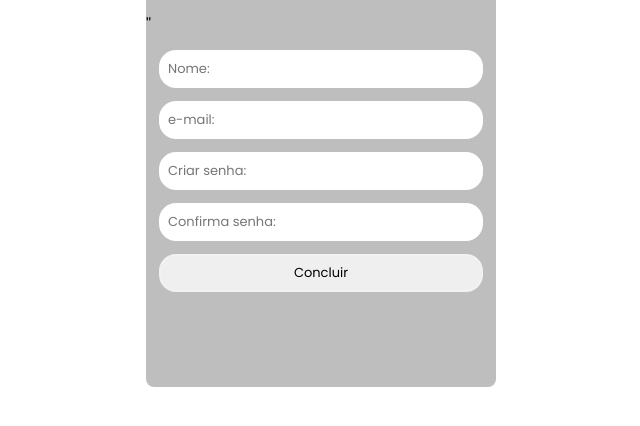
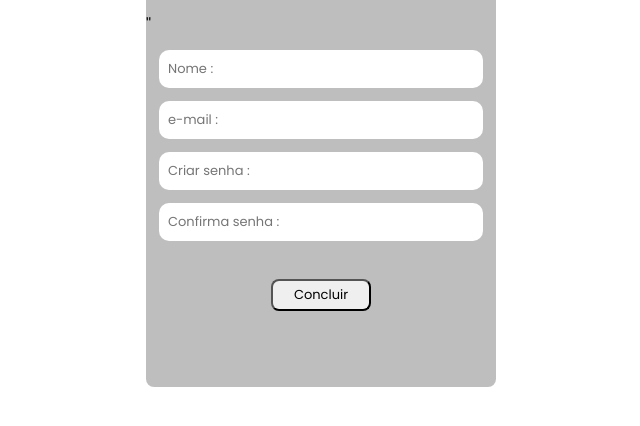
Before and after one commit to franciscojuniorflsjr/Projeto-Uber, a plain HTML site: page cadastro.html in a window 1280 px wide. Shown: the part 238-664 px from the top of the page, without its empty margins (319-959 px from the left). Drawn offline with Linux system fonts and the light colour scheme.

Commit message:
configurando botão concluir

```diff
--- a/assets/css/cadastro.css
+++ b/assets/css/cadastro.css
@@ -34,7 +34,7 @@
 .cadastro input {
     width: 100%;
     height: 100%;
-    border-radius: 17px;
+    border-radius: 10px;
     border: none;
     outline: none;
     border: 2px solid rgba(255, 255, 255, .2);
@@ -42,3 +42,22 @@
     padding: 7px;
 
 }
+
+.cadastro-botao{
+    text-align: center;
+    justify-content: center;
+
+}
+.cadastro-botao input {
+    width: 100px;
+    padding: 4px;
+    margin: 25px;
+    border-radius: 8px;
+    font-size: 13px;
+
+}
+
+.cadastro-botao :hover {
+    background:rgba(85, 85, 85, 0.591) ;
+    color: antiquewhite;
+}
--- a/cadastro.html
+++ b/cadastro.html
@@ -14,26 +14,29 @@
         <h1>Cadastrar Usuário </h1>
     '' <div class="cadastro">
            <label for="email-usuario"></label>
-        <input type="text" name="nome" id="nome-usuario" placeholder="Nome:">
+        <input type="text" name="nome" id="nome-usuario" placeholder="Nome :">
         </div>
     <div class="cadastro">
         <label for="email-usuario"></label>
-        <input type="text" name="email" id="email-usuario" placeholder="e-mail:">
+        <input type="text" name="email" id="email-usuario" placeholder="e-mail :">
     </div>
     <div class="cadastro">
         <label for="senha-usuario"></label>
-        <input type="password" name="senha-usuario" id="senha-usuario" placeholder="Criar senha:">
+        <input type="password" name="senha-usuario" id="senha-usuario"
+         placeholder="Criar senha :">
     </div>
     <div class="cadastro">
         <label for="repetir-senha-usuario"></label>
-        <input type="password" name="senha-usuario" id="repetir-senha-usuario" placeholder="Confirma senha:">
+        <input type="password" name="senha-usuario" id="repetir-senha-usuario"
+        placeholder="Confirma senha :">
     </div>
-    <div class="cadastro">
+    <div class="cadastro-botao">
         <input type="submit" value="Concluir" id="botao-cadastar">
     </div>
     </form>
 </section>
 
-
+<script src="js/cadastro.js"></script>
+<script src="js/validate.js"></script>
 </body>
 </html>
--- /dev/null
+++ b/js/cadastro.js
@@ -0,0 +1 @@
+alert('error')
--- a/js/clienCode.js
+++ b/js/clienCode.js
@@ -1,6 +1,6 @@
 // limpando  o código Main.js usando operadores ternarios.
 
-
+/*
 function validarEntradaEmail(){
     alterarBotaoDesabilitado();
     alterarErroEmail();
@@ -69,3 +69,4 @@ bnt:() => document.getElementById('bnt'),
 
 
 }
+*/
```
